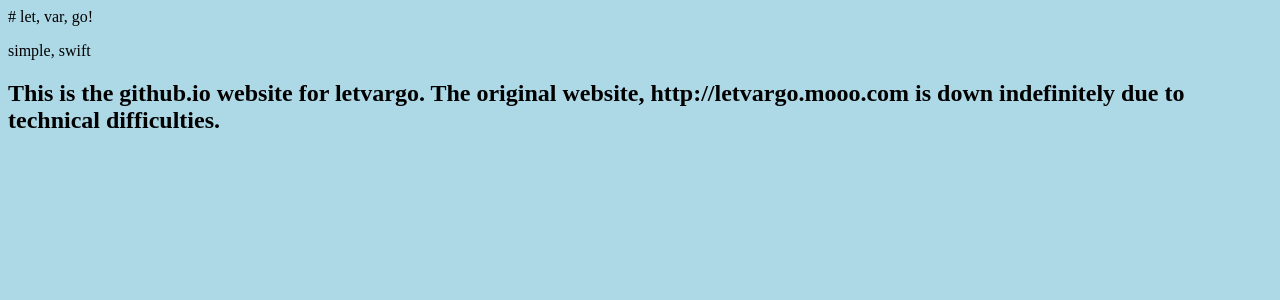
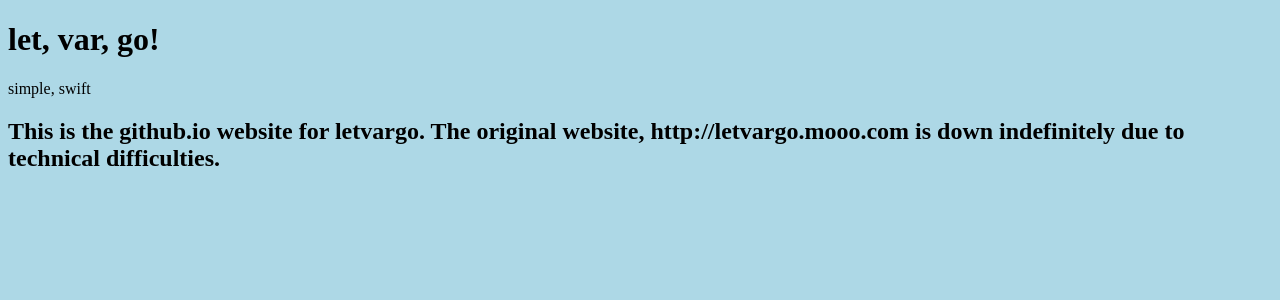
Before and after one commit to letvargo/letvargo.github.io, a Jekyll site: the page built from index.md, in a window 1280 px wide. Shown: the top 300 px of the page. Built offline with Jekyll 4.4.1, drawn with Linux system fonts in a browser that asks for light colours; Markdown is read by kramdown in place of the engine named in the settings.

Commit message:
markdownify?

```diff
--- a/_layouts/static.html
+++ b/_layouts/static.html
@@ -7,7 +7,8 @@
         <title>let, var, go!</title>
     </head>
     <body>
-        {% include header.md %}
+        {% capture my-include %}{% include header.md %}{% endcapture %}
+        {{ my-include | markdownify }}
         {{ content }}
     </body>
 </html>
```
